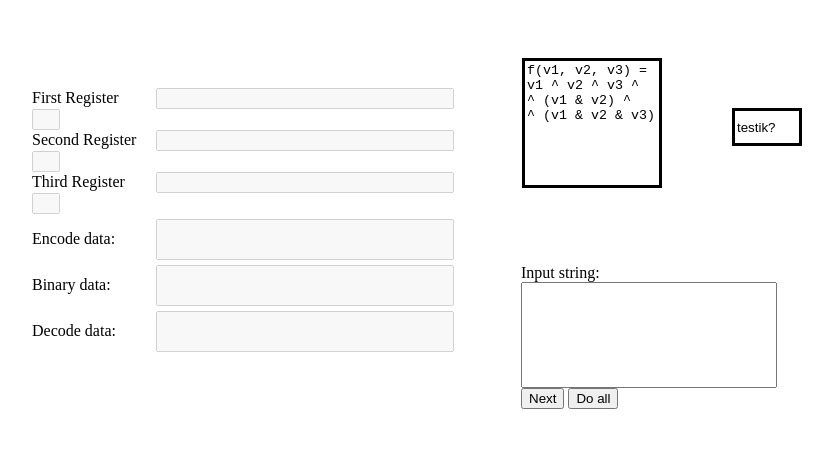
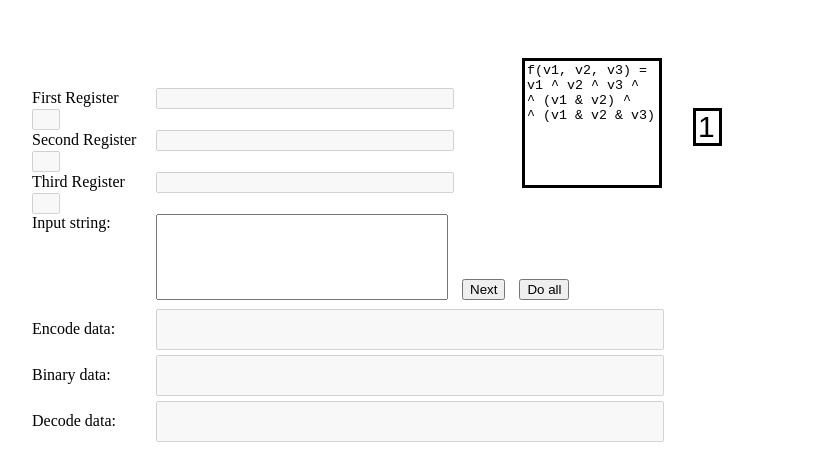
Before and after one commit to fantast1k/InformationSecurity, a plain HTML site: page Lab1/index.html in a window 1280 px wide. Shown: the whole page, without its empty margins (208-1041 px from the left). Drawn offline with Linux system fonts and the light colour scheme.

Commit message:
fix ui #3

```diff
--- a/Lab1/css/style.css
+++ b/Lab1/css/style.css
@@ -26,11 +26,12 @@
 #dataSymb {
     float: right;
     margin-top: 50px;
-    width: 60px;
+    width: 19px;
     height: 30px;
-    margin-right: 80px;
+    margin-right: 160px;
     color: #000;
     background-color: #fff;
+    font-size: 30px;
     border: 3px #000 solid;
 }
 #dataText {
@@ -47,15 +48,21 @@
 }
 .actionArea {
     clear: both;
-    margin-top: 50px;
-    margin-right: 105px;
-    float: right;
+    margin-left: 50px;
+}
+.actionArea > label {
+    vertical-align: top;
 }
 .actionArea > textarea {
-    display: block;
-    width: 250px;
-    height: 100px;
+    margin-top: 16px;
+    margin: 0px 0px;
+    width: 286px;
+    height: 80px;
     resize: none;
+}
+.actionArea > button {
+    vertical-align: super;
+    margin-left: 10px;
 }
 .dataLabel {
     width: 120px;
@@ -66,7 +73,7 @@
     float: left;
 }
 .encodedData > input {
-    width: 290px;
+    width: 500px;
     height: 35px;
     margin-top: 5px;
 }
--- a/Lab1/index.html
+++ b/Lab1/index.html
@@ -26,7 +26,7 @@ v1 ^ v2 ^ v3 ^
 ^ (v1 & v2) ^
 ^ (v1 & v2 & v3)
 </textarea>
-			<input type="text" name="dataSymb" id="dataSymb" value="testik?" />
+			<input type="text" name="dataSymb" id="dataSymb" value="1" />
 		</div>
 		<div class="actionArea">
 			<label for="inputData" class="dataLabel">Input string:</label>
```
